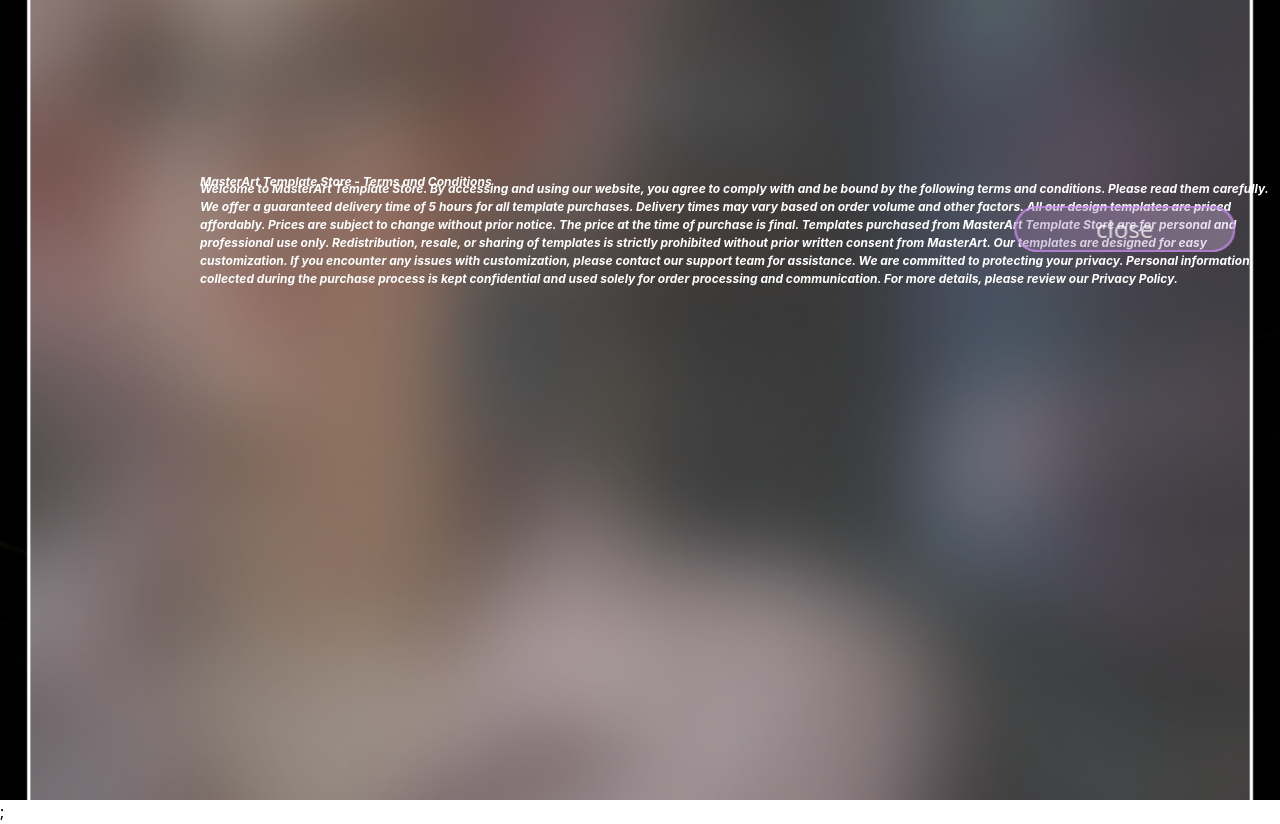
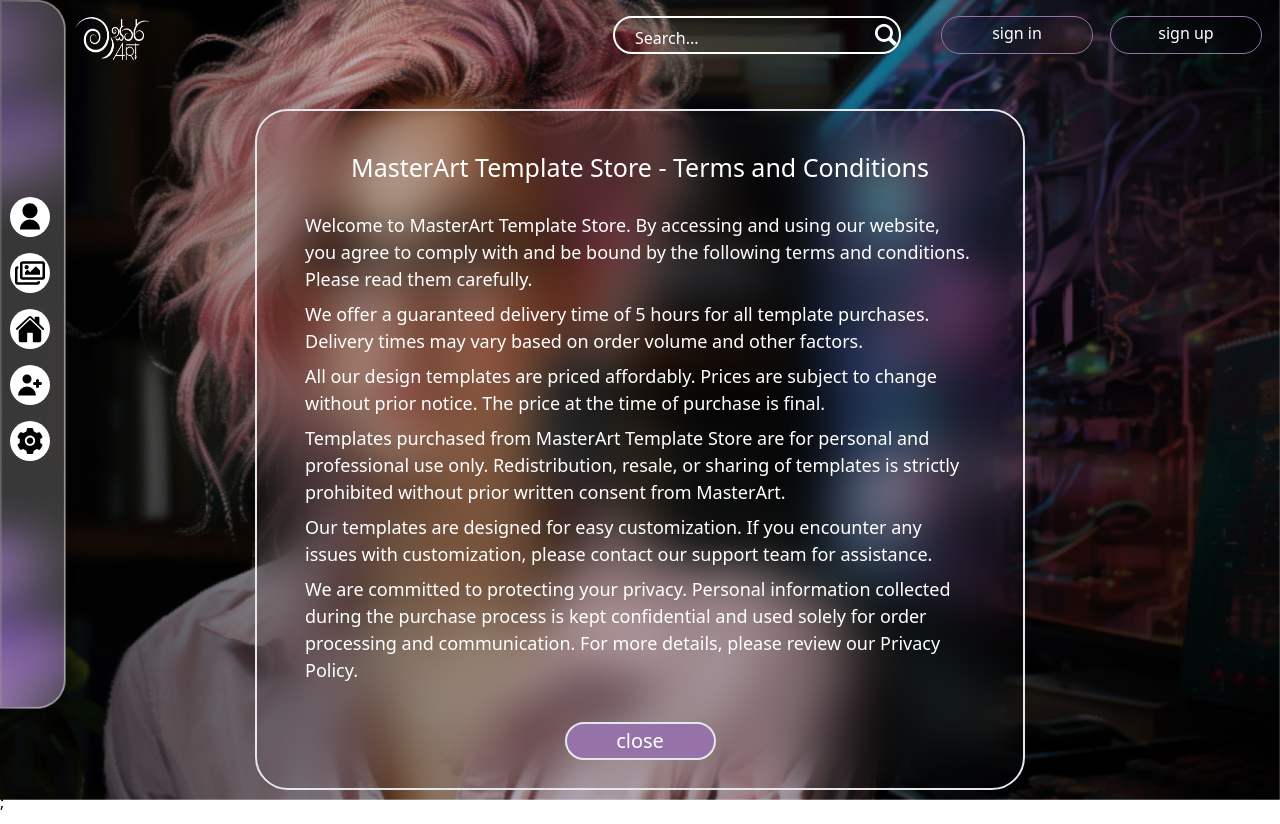
Before and after one commit to DevindaWanasinghe/master-art-design-web-platform, a React (Create React App) app in the folder frontend/: page /terms in a window 1280 px wide. Built offline with nearby package versions, Linux system fonts and the light colour scheme.

Commit message:
terms page update

```diff
--- a/frontend/src/components/common/Homebg.jsx
+++ b/frontend/src/components/common/Homebg.jsx
@@ -1,12 +1,12 @@
 import React,{useState} from 'react'
-import tempbgimg from '../../images/Home/Background girl image.png';
+import tempbgimg2 from '../../images/Home/Background girl image.png';
 import '../../../src/index.css';
-import '../../css/template.css';
+//import '../../css/template.css';
 
 const Bgimage = () => {
   return (
     <div className="fixed top-0 left-0 z-0 w-full h-full">
-    <img src={tempbgimg} alt='background' className='object-cover w-full h-full'/>
+    <img src={tempbgimg2} alt='background' className='object-cover w-full h-full'/>
   </div>
 );
 }
--- a/frontend/src/components/main-pages/Terms.jsx
+++ b/frontend/src/components/main-pages/Terms.jsx
@@ -1,87 +1,67 @@
 import React from "react";
-import Bimage1 from "../../images/Home/Background girl image.png";
-import Bimage2 from "../../images/Home/Background black-2.png";
-import Bimage3 from "../../images/Home/Background black-1.png";
-import Search01 from "../../images/Home/search.png";
-import Logo01 from "../../images/Home/LOGO 1.png";
-import NavBarBackground from "../../images/Home/NavBarbackground.png";
-import TermsBack from "../../images/Home/TermsBack.png";
+//import TermsBg from "../../images/Home/termsbg.png"
+import HomeBg from "../common/Homebg"
+import SideBar from "../main-pages/Sidebar"
+import Header from "../main-pages/Header"
+import { Link } from "react-router-dom";
 
-import '../../css/terms.css'; // Import custom CSS
 
 function Terms() {
   return (
-    <div className="relative w-screen h-screen overflow-hidden">
-      {/* Background Image */}
-      <img
-        src={Bimage1}
-        alt="Overlay image1"
-        className="absolute inset-0 object-cover w-full h-full"
-      />
+    <div className="">
+      <div><HomeBg/></div>
+      <div><Header/></div>
+      <div><SideBar/></div>
 
-      {/* Overlay Image 1 */}
-      <img
-        src={Bimage2}
-        alt="Overlay image2"
-        className="absolute inset-0 object-cover w-full h-full"
-      />
+      <div className=" pt-[109px]">
+        <div className="border-2 lg:w-[770px] lg:h-[681px] backdrop-blur-xl rounded-[33px] m-auto p-12 md:w-[600px]  md:h-[500px]">
 
-      {/* Overlay Image 2 */}
-      <img
-        src={Bimage3}
-        alt="Overlay image3"
-        className="absolute inset-0 object-cover w-full h-full"
-      />
-
-      {/* Text Overlay */}
-      <div>
-        <button className="button02C">log in</button>
-        <button className="button03C">sign in</button>
-        <button className="button04C">search...</button>
-        <img src={Search01} alt="Arrow" className="search01C" />
-      </div>
-      <div>
-        <img src={Logo01} alt="Logo" className="logo02C" />
-        <img src={NavBarBackground} alt="NavBarBackground" className="navbarback01C"/>
-      </div>
-
-      <div className="termstext">
-        <img
-          src={TermsBack}
-          alt="Overlay image background"
-          className="absolute inset-0 object-cover w-full h-full"
-        />
-      </div>
-
-      <div className="absolute text02C" style={{ left: "200px", top: "183.62px" }}>
-        <h5 className="termstext">MasterArt Template Store - Terms and Conditions</h5>
-        <p className="termstext02C">
+            <div className="text-white lg:text-[18px] md:text-[14px]">
+              <p className="m-auto text-center mt-[-10px] pb-[25px] lg:text-[25px] font-medium md:text-[20px]">MasterArt Template Store - Terms and Conditions</p>
+              <p className="pb-2 ">
                   Welcome to MasterArt Template Store. By accessing and using our website,
                   you agree to comply with and be bound by the following terms and
                   conditions. Please read them carefully.
-
+              </p>
+              <p className="pb-2 ">
                   We offer a guaranteed delivery time of 5 hours for all template purchases.
                   Delivery times may vary based on order volume and other factors.
-
+              </p>
+              <p className="pb-2 ">
                   All our design templates are priced affordably. Prices are subject to change
                   without prior notice. The price at the time of purchase is final.
-
+              </p>
+              <p className="pb-2">
                   Templates purchased from MasterArt Template Store are for personal and
                   professional use only. Redistribution, resale, or sharing of templates is
                   strictly prohibited without prior written consent from MasterArt.
-
+              </p>
+              <p className="pb-2">
                   Our templates are designed for easy customization. If you encounter any
                   issues with customization, please contact our support team for assistance.
-
+              </p>
+              <p className="pb-2">
                   We are committed to protecting your privacy. Personal information
                   collected during the purchase process is kept confidential and used solely
                   for order processing and communication. For more details, please review
                   our Privacy Policy.
               </p>
-        <div>
-          <button className="termsbutton01C">close</button>
+            </div>
+
+            <div className="flex justify-center lg:mt-[30px] md:mt-[-25px]">
+              <Link to='/'>
+              <button className="w-[151px] h-[38px] text-center border-2 rounded-[188px] bg-[#9573A9] hover:bg-[#6b427c] transition duration-300 text-white text-[20px] font-medium">
+                close
+              </button>
+              </Link>
             </div>
       </div>
+
+      </div>
+
+
+
+
     </div>
   );
 }
```
Also changed, not shown: frontend/src/images/Home/termsbg.png (renamed from frontend/src/images/Home/TermsBack.png). Lines whose indentation alone changed are shown as unchanged.
